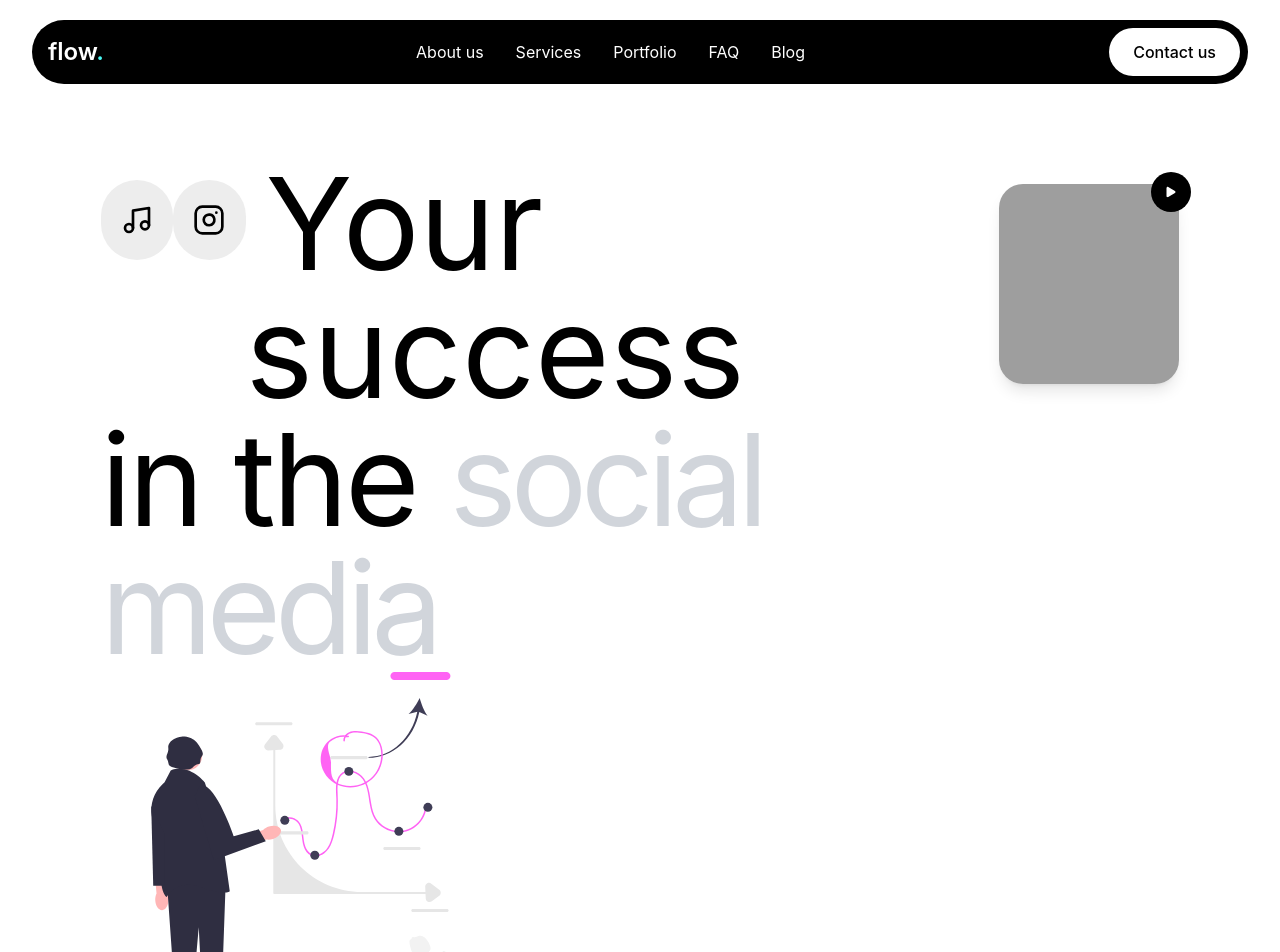
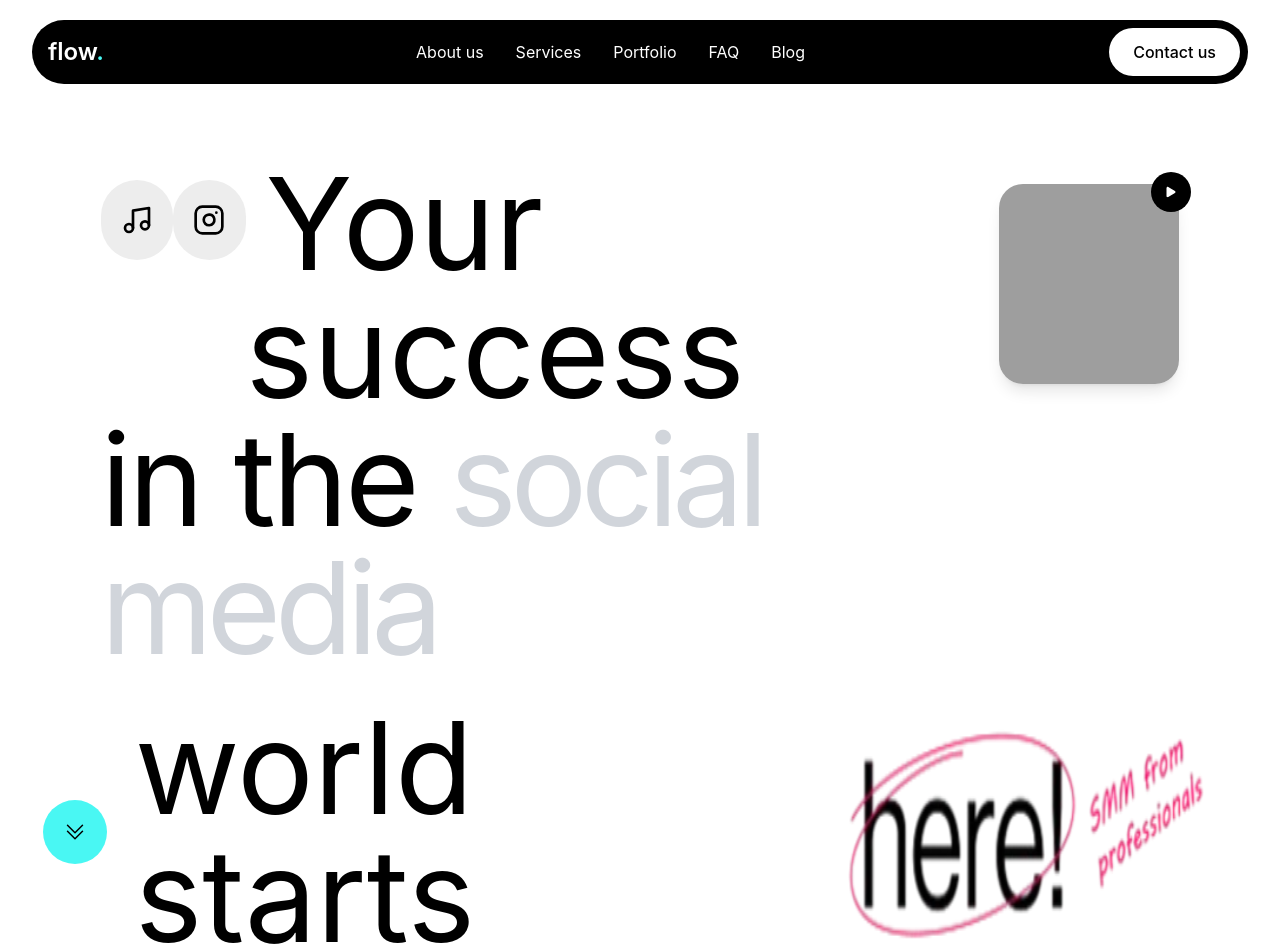
Before and after one commit to Hamzanaeem00/flow, a React (Vite) app: page / in a window 1280 px wide. Shown: the top 952 px of the page. Built offline with nearby package versions, Linux system fonts and the light colour scheme; grey boxes are pictures that could not be loaded; a web font is replaced by a local one.

Commit message:
add images

```diff
--- a/src/components/Header.jsx
+++ b/src/components/Header.jsx
@@ -26,8 +26,9 @@ export default function Header() {
   }
 
   return (
+    <section className="max-w-[95vw] mx-auto">
     <nav className={
-      `  fixed top-5 min-w-[95vw]  rounded-full  transition-all duration-300
+      `  fixed top-5 min-w-[95vw] mx-auto  rounded-full  transition-all duration-300
       ${isScrolled ? "bg-black/80 backdrop-blur-sm" : "bg-black"}`
     }>
       <div className=" px-2 sm:px-2 w-full">
@@ -67,5 +68,6 @@ export default function Header() {
         </div>
       </div>
     </nav>
+    </section>
   )
 }
--- a/src/components/SocialBanner.jsx
+++ b/src/components/SocialBanner.jsx
@@ -1,9 +1,10 @@
-import { Instagram, Music, Play } from 'lucide-react'
+import { ChevronDown, ChevronDownCircle, Instagram, Music, Play } from 'lucide-react'
 import React, { useState } from 'react'
 import social from '../assets/images/socialimage.jpg'
 import { FontAwesomeIcon } from '@fortawesome/react-fontawesome'; // Import FontAwesomeIcon
 import { faPlay } from '@fortawesome/free-solid-svg-icons'; // Import the specific icon
-import svg from '../assets/images/socialsvg.svg'
+import here from '../assets/images/here.png'
+
 
 const SocialBanner = () => {
       const [isPlaying, setIsPlaying] = useState(false)
@@ -42,11 +43,28 @@ const SocialBanner = () => {
           </div>
         </div>
 
-        <div>
-            <img src={svg} alt="" />
-        </div>
 
 
+<div className="grid grid-cols-12 gap-4 items-center p-8">
+      {/* Left Icon */}
+      <div className="col-span-1 flex items-center justify-center">
+      <svg xmlns="http://www.w3.org/2000/svg" viewBox="0 0 24 24" fill="currentColor" className="size-16 bg-punk bg-aqua p-5  rounded-full ">
+  <path fill-rule="evenodd" d="M11.47 13.28a.75.75 0 0 0 1.06 0l7.5-7.5a.75.75 0 0 0-1.06-1.06L12 11.69 5.03 4.72a.75.75 0 0 0-1.06 1.06l7.5 7.5Z" clip-rule="evenodd" />
+  <path fill-rule="evenodd" d="M11.47 19.28a.75.75 0 0 0 1.06 0l7.5-7.5a.75.75 0 1 0-1.06-1.06L12 17.69l-6.97-6.97a.75.75 0 0 0-1.06 1.06l7.5 7.5Z" clip-rule="evenodd" />
+</svg>
+
+      </div>
+
+      {/* Text Content */}
+      <div className="col-span-11">
+        <h1 className="text-4xl ">
+          <span className="relative text-9xl flex">
+            world starts{" "}
+          <img src={here} alt="" className='mx-2 mt-2' width="400px" />
+          </span>
+        </h1>
+      </div>
+    </div>
 
     </div>
   )
--- a/src/index.css
+++ b/src/index.css
@@ -53,6 +53,6 @@
 body {
   font-family: inter;
   background: white;
-  max-width: 95vw;
-  margin: auto;
+  /* max-width: 95vw; */
+  /* margin: auto; */
 }
```
Also changed, not shown: src/assets/images/here.png (added).
